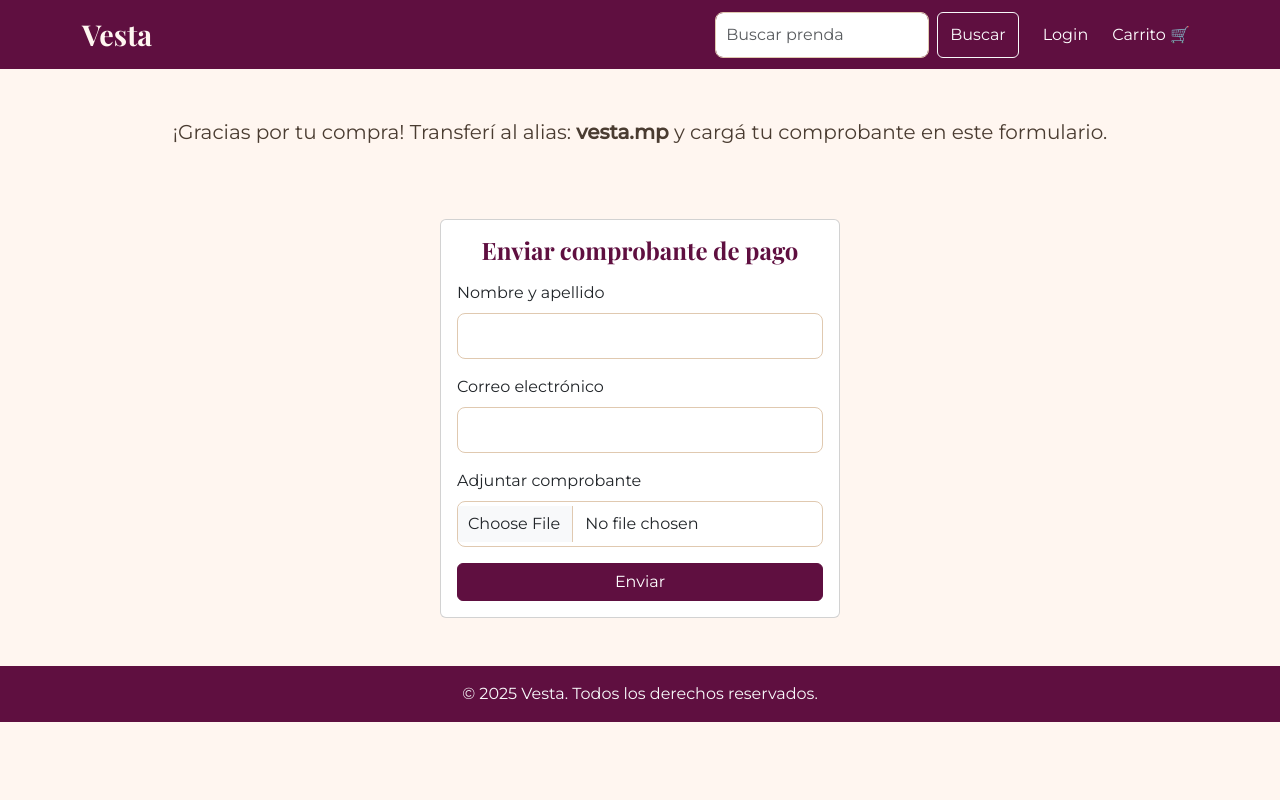
After one commit to facultadjuana-design/vesta, a PHP site: page /pago.html in a window 1280 px wide. The commit adds this page. Run offline with PHP 8.4, Linux system fonts and the light colour scheme.

Commit message:
cambios + pantalla pago

```diff
--- a/catalogo.html
+++ b/catalogo.html
@@ -8,10 +8,7 @@
   <link href="https://fonts.googleapis.com/css2?family=Montserrat:wght@400;500&family=Playfair+Display:wght@700&display=swap" rel="stylesheet">
   <link rel="stylesheet" href="css/style.css">
   <style>
-    .card-text {
-      color: #5f0f40; /* color vintage para los precios */
-      font-weight: 500;
-    }
+
   </style>
 </head>
 <body>
--- a/css/style.css
+++ b/css/style.css
@@ -21,6 +21,9 @@ body {
   .nav-link.btn {
     color: #fff !important;
     border-color: #7a1a59;
+  }
+  .negrita {
+    font-weight: bold;
   }
 
   .nav-link.btn:hover {
@@ -145,3 +148,15 @@ body {
   }
 
   .bg-vintage { background-color: #5f0f40; }
+
+  .card-text {
+      color: #5f0f40; /* color vintage para los precios */
+      font-weight: 500;
+    }
+.login-card {
+  max-width: 400px;
+  margin: 50px auto;
+  padding: 30px;
+  background-color: #fff;
+  border-radius: 10px;
+  box-shadow: 0 0 10px rgba(0,0,0,0.1); }
--- /dev/null
+++ b/pago.html
@@ -0,0 +1,83 @@
+<!DOCTYPE html>
+<html lang="es">
+<head>
+  <meta charset="UTF-8">
+  <meta name="viewport" content="width=device-width, initial-scale=1.0">
+  <title>Carrito - Vesta</title>
+  <link href="https://cdn.jsdelivr.net/npm/bootstrap@5.3.2/dist/css/bootstrap.min.css" rel="stylesheet">
+  <link rel="stylesheet" href="css/style.css">
+  <link href="https://fonts.googleapis.com/css2?family=Playfair+Display:wght@700&family=Montserrat:wght@400;500&display=swap" rel="stylesheet">
+  <style>
+  </style>
+</head>
+<body>
+<!-- Navbar --><nav class="navbar navbar-expand-lg navbar-dark bg-vintage">
+  <div class="container">
+    <a class="navbar-brand" href="index.html">Vesta</a>
+    <button class="navbar-toggler" type="button" data-bs-toggle="collapse" data-bs-target="#navbarNav">
+      <span class="navbar-toggler-icon"></span>
+    </button>
+    <div class="collapse navbar-collapse justify-content-end" id="navbarNav">
+      <form class="d-flex me-3" role="search" id="form-busqueda">
+        <input class="form-control me-2" type="search" placeholder="Buscar prenda" aria-label="Buscar" id="input-busqueda">
+        <button class="btn btn-outline-light" type="submit">Buscar</button>
+      </form>
+      <ul class="navbar-nav">
+        <li class="nav-item">
+          <a class="nav-link btn btn-light text-vintage me-2" href="login.html">Login</a>
+        </li>
+        <li class="nav-item">
+          <a class="nav-link btn btn-outline-light" href="carrito.html">Carrito 🛒</a>
+        </li>
+      </ul>
+    </div>
+  </div>
+</nav>
+
+<div class="container mt-5">
+  <div class="row">
+    <div class="col-12">
+      <p class="text-center fs-5 mb-4" style="font-family: 'Montserrat', sans-serif;">
+        ¡Gracias por tu compra! Transferí al alias: <b>vesta.mp</b> y cargá tu comprobante en este formulario.
+      </p>
+    </div>
+  </div>
+</div>
+
+<!-- Card para mandar comprobante -->
+<div class="container mt-5">
+  <div class="card mx-auto" style="max-width: 400px;">
+    <div class="card-body">
+      <h4 class="card-title text-center mb-3" style="font-family: 'Playfair Display', serif;">Enviar comprobante de pago</h4>
+      <form id="form-comprobante">
+        <div class="mb-3">
+          <label for="nombre" class="form-label">Nombre y apellido</label>
+          <input type="text" class="form-control" id="nombre" required>
+        </div>
+        <div class="mb-3">
+          <label for="email" class="form-label">Correo electrónico</label>
+          <input type="email" class="form-control" id="email" required>
+        </div>
+        <div class="mb-3">
+          <label for="comprobante" class="form-label">Adjuntar comprobante</label>
+          <input type="file" class="form-control" id="comprobante" required>
+        </div>
+        <button type="submit" class="btn btn-primary w-100">Enviar</button>
+      </form>
+    </div>
+  </div>
+</div>
+
+<script>
+document.getElementById('form-comprobante').addEventListener('submit', function(e){
+  e.preventDefault();
+  alert('¡Comprobante enviado correctamente!');
+  // Aquí podrías agregar lógica para enviar el comprobante al servidor
+});
+</script>
+
+<footer class="bg-vintage text-light text-center py-3 mt-5">
+  &copy; 2025 Vesta. Todos los derechos reservados.
+</footer>
+</body>
+</html>
```
Also changed, not shown: admin.html (+6 -3 lines).
